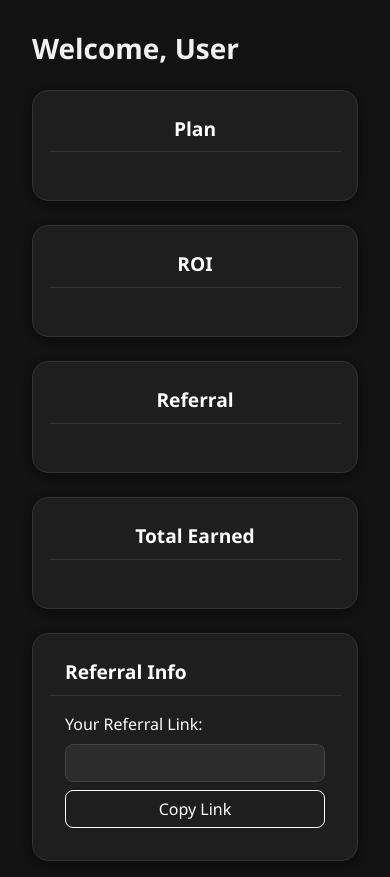
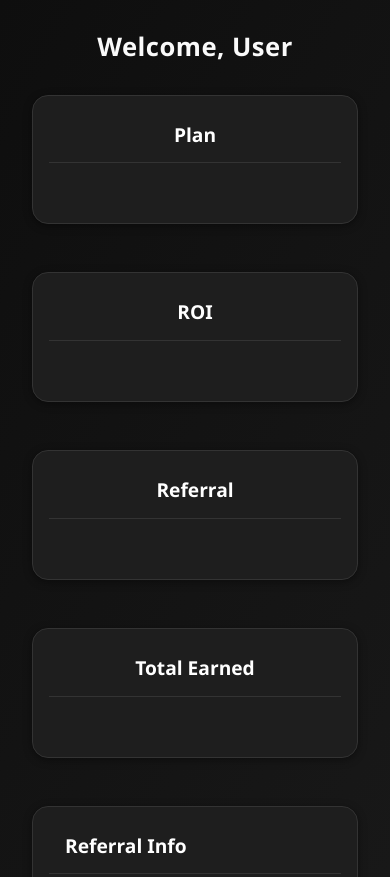
Before and after one commit to Shahad1-2/Goldpips, a plain HTML site: page dashboards.html in a window 390 px wide. Shown: the top 877 px of the page. Drawn offline with nearby package versions, Linux system fonts and the light colour scheme; no server answers; sample sign-in values are in the browser's storage.

Commit message:
Update style.css

```diff
--- a/style.css
+++ b/style.css
@@ -1,64 +1,71 @@
-<style>
 @import url('https://fonts.googleapis.com/css2?family=Inter:wght@400;600;700&display=swap');
 
 body {
-    background: linear-gradient(to right, #0f0f0f, #1a1a1a);
+  background: linear-gradient(120deg, #0e0e0e, #1c1c1c);
   color: #fff;
   font-family: 'Inter', sans-serif;
   margin: 0;
   padding: 0;
+  line-height: 1.6;
 }
 
 .dashboard-container {
-    max-width: 1000px;
+  max-width: 1100px;
   margin: auto;
-    padding: 2rem 1rem;
+  padding: 3rem 1.5rem;
 }
 
 h2#userEmail {
-    font-size: 1.75rem;
-    font-weight: 600;
-    margin-bottom: 1.5rem;
-    color: #f1f1f1;
+  font-size: 2rem;
+  font-weight: 700;
+  color: #fafafa;
+  margin-bottom: 2rem;
+  letter-spacing: 0.5px;
 }
 
 .card {
   border-radius: 1.25rem;
-    background: rgba(255, 255, 255, 0.05);
-    border: 1px solid rgba(255, 255, 255, 0.1);
-    box-shadow: 0 10px 25px rgba(0, 0, 0, 0.6);
-    backdrop-filter: blur(8px);
-    transition: transform 0.2s ease;
+  background: rgba(255, 255, 255, 0.04);
+  border: 1px solid rgba(255, 255, 255, 0.08);
+  box-shadow: 0 12px 30px rgba(0, 0, 0, 0.6);
+  backdrop-filter: blur(10px);
+  transition: transform 0.3s ease, box-shadow 0.3s ease;
 }
 
 .card:hover {
-    transform: translateY(-5px);
+  transform: translateY(-6px);
+  box-shadow: 0 16px 35px rgba(0, 0, 0, 0.7);
 }
 
 .card-header {
-    font-weight: 600;
-    font-size: 1.1rem;
-    color: #ffffff;
-    border-bottom: 1px solid rgba(255, 255, 255, 0.1);
+  font-weight: 700;
+  font-size: 1.15rem;
+  color: #f0f0f0;
+  border-bottom: 1px solid rgba(255, 255, 255, 0.08);
   background: transparent;
+  padding-bottom: 0.75rem;
+  margin-bottom: 0.75rem;
 }
 
 .highlight {
-    font-size: 1.2rem;
-    font-weight: 600;
+  font-size: 1.4rem;
+  font-weight: 700;
   color: #fcd34d;
 }
 
 input[readonly] {
-    background-color: #292929;
-    border: 1px solid #555;
-    color: #ffffff;
+  background-color: #1e1e1e;
+  border: 1px solid #3a3a3a;
+  color: #fff;
   border-radius: 0.5rem;
+  padding: 0.6rem 0.9rem;
+  font-size: 0.95rem;
 }
 
 .btn-outline-primary {
   border-color: #fcd34d;
   color: #fcd34d;
+  font-weight: 600;
   transition: all 0.3s ease;
 }
 
@@ -70,6 +77,8 @@
 .btn-danger {
   background: #e74c3c;
   border: none;
+  font-weight: 600;
+  padding: 0.6rem 1.2rem;
   transition: background 0.3s ease;
 }
 
@@ -77,49 +86,64 @@
   background: #c0392b;
 }
 
-  .text-success {
-    color: #27ae60 !important;
-  }
-
-  .text-warning {
-    color: #f39c12 !important;
-  }
-
 .table th,
 .table td {
-    color: #fff !important;
+  color: #eee !important;
   vertical-align: middle;
+  font-size: 0.95rem;
+  border-color: #2c2c2c;
 }
 
 .table-hover tbody tr:hover {
-    background-color: rgba(255, 255, 255, 0.05);
+  background-color: rgba(255, 255, 255, 0.03);
 }
 
 .list-group-item {
-    background: rgba(255, 255, 255, 0.03);
-    color: #fff;
-    border: 1px solid rgba(255, 255, 255, 0.1);
-    border-radius: 0.5rem;
-    margin-bottom: 0.5rem;
+  background: rgba(255, 255, 255, 0.04);
+  color: #ddd;
+  border: 1px solid rgba(255, 255, 255, 0.08);
+  border-radius: 0.6rem;
+  margin-bottom: 0.6rem;
+  font-size: 0.95rem;
 }
 
 .form-label {
-    color: #e2e2e2;
+  color: #ddd;
   font-weight: 500;
+  margin-bottom: 0.3rem;
 }
 
 #refLink {
   cursor: pointer;
+  transition: box-shadow 0.3s ease;
+}
+
+#refLink:focus {
+  box-shadow: 0 0 0 3px rgba(252, 211, 77, 0.2);
 }
 
 .btn,
 input,
 table {
-    border-radius: 0.5rem;
+  border-radius: 0.6rem;
 }
 
 .text-end {
   text-align: right;
-    margin-top: 2rem;
+  margin-top: 2.5rem;
 }
-</style>
+
+@media (max-width: 768px) {
+  .card {
+    margin-bottom: 1.5rem;
+  }
+
+  h2#userEmail {
+    font-size: 1.6rem;
+    text-align: center;
+  }
+
+  .text-end {
+    text-align: center;
+  }
+}
```
Lines whose indentation alone changed are shown as unchanged.
